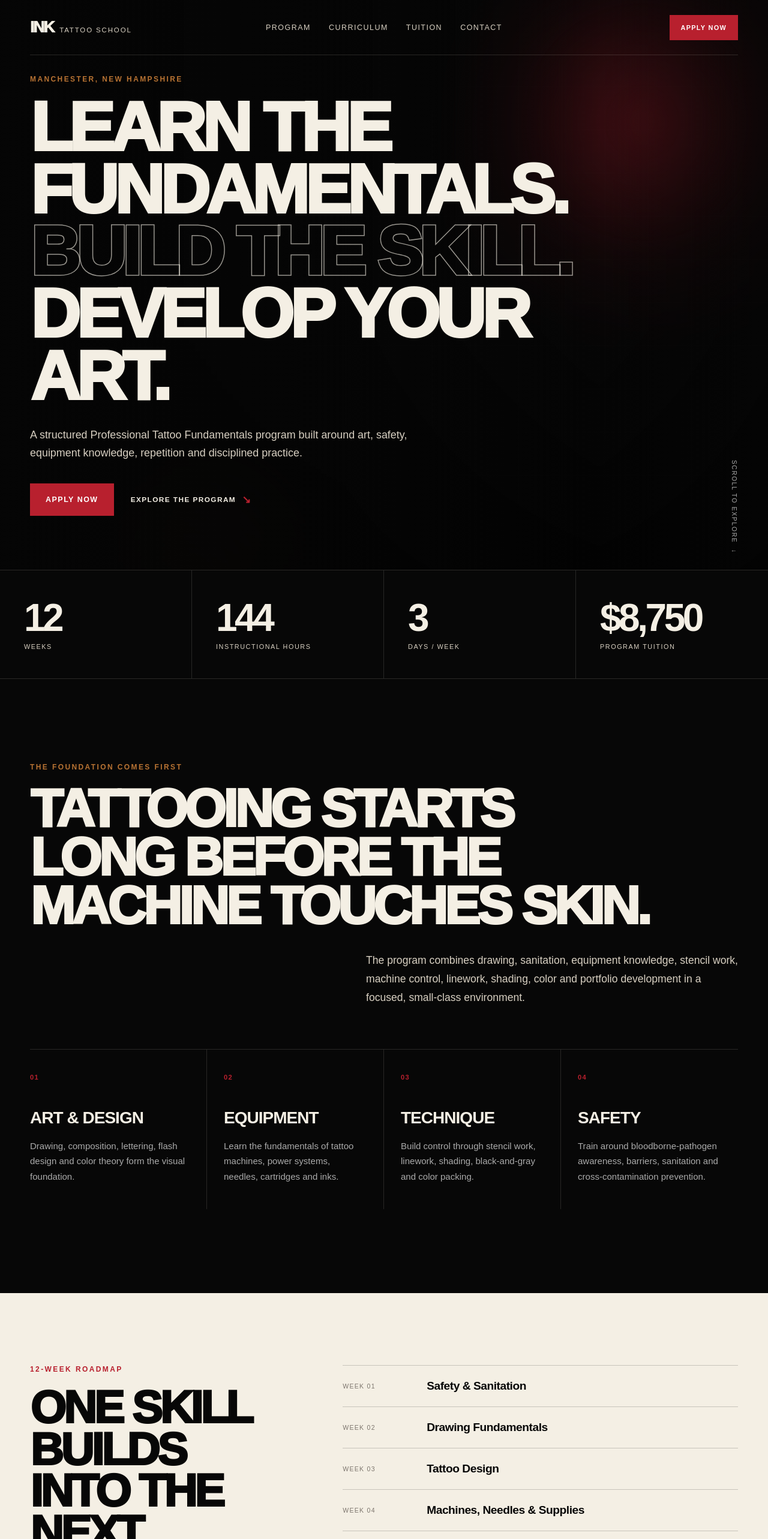
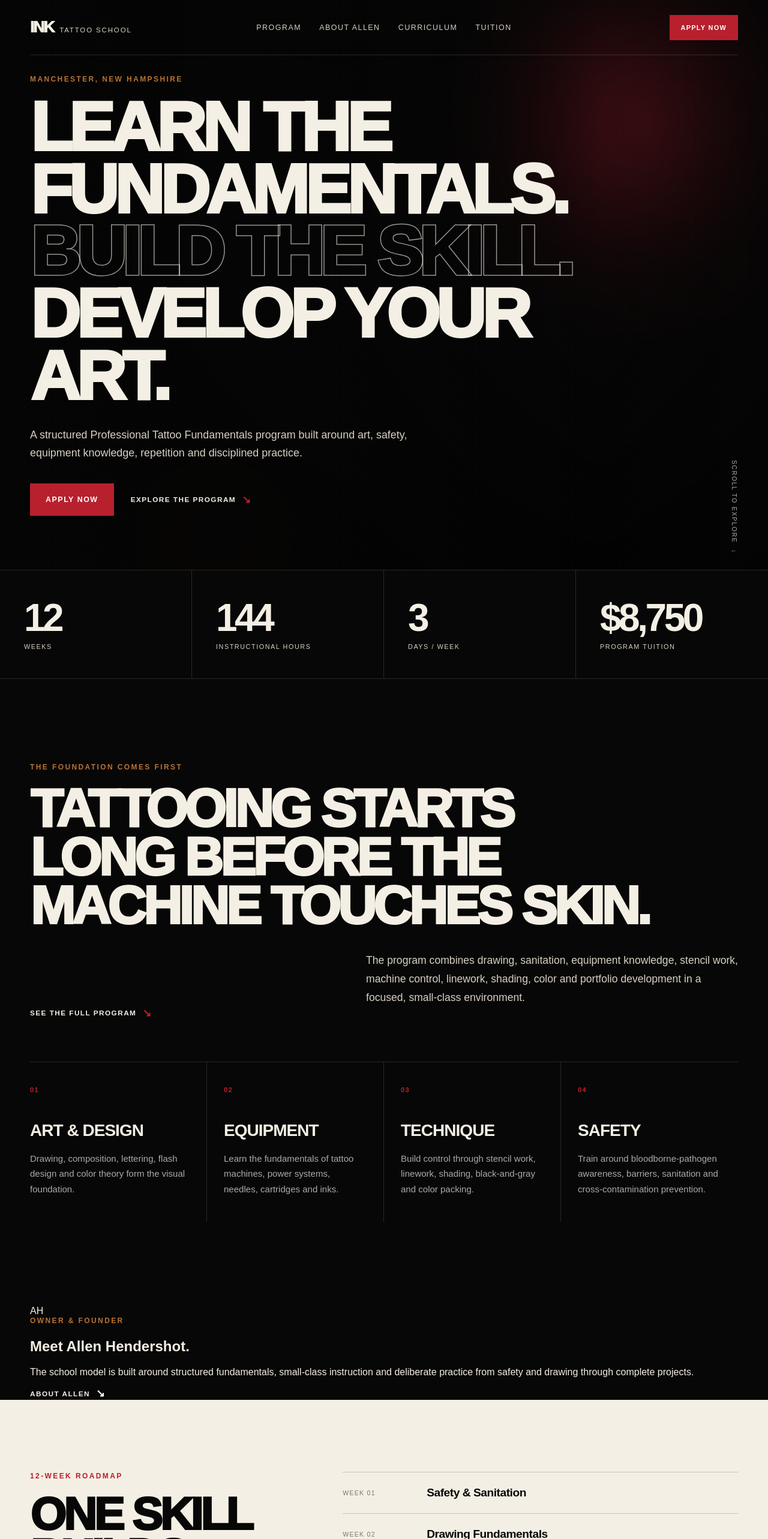
Before and after one commit to Adhco0543/tattoo_ink_school, a Next.js app: page / in a window 1280 px wide. Shown: the top 2566 px of the page at 60% size. Built offline with nearby package versions, Linux system fonts and the light colour scheme.

Commit message:
Build 2: connect program and founder pages

```diff
--- a/app/page.tsx
+++ b/app/page.tsx
@@ -52,10 +52,10 @@ export default function Home() {
           <span className="brand-copy">Tattoo School</span>
         </a>
         <nav aria-label="Primary navigation">
-          <a href="#program">Program</a>
+          <a href="/program">Program</a>
+          <a href="/about">About Allen</a>
           <a href="#curriculum">Curriculum</a>
           <a href="#tuition">Tuition</a>
-          <a href="#contact">Contact</a>
         </nav>
         <a className="button button-small" href="#apply">Apply Now</a>
       </header>
@@ -80,7 +80,7 @@ export default function Home() {
           </p>
           <div className="hero-actions">
             <a className="button" href="#apply">Apply Now</a>
-            <a className="text-link" href="#program">Explore the program <span>↘</span></a>
+            <a className="text-link" href="/program">Explore the program <span>↘</span></a>
           </div>
         </div>
         <div className="scroll-note">Scroll to explore <span>↓</span></div>
@@ -103,6 +103,7 @@ export default function Home() {
           machine control, linework, shading, color and portfolio development in a focused,
           small-class environment.
         </p>
+        <a className="text-link statement-link" href="/program">See the full program <span>↘</span></a>
       </section>
 
       <section className="pillars shell" aria-label="Core areas of study">
@@ -113,6 +114,21 @@ export default function Home() {
             <p>{pillar.copy}</p>
           </article>
         ))}
+      </section>
+
+      <section className="founder-teaser">
+        <div className="shell founder-teaser-grid">
+          <div className="founder-teaser-mark" aria-hidden="true">AH</div>
+          <div>
+            <p className="eyebrow">Owner & Founder</p>
+            <h2>Meet Allen Hendershot.</h2>
+            <p>
+              The school model is built around structured fundamentals, small-class instruction
+              and deliberate practice from safety and drawing through complete projects.
+            </p>
+            <a className="text-link text-link-light" href="/about">About Allen <span>↘</span></a>
+          </div>
+        </div>
       </section>
 
       <section className="curriculum" id="curriculum">
```
